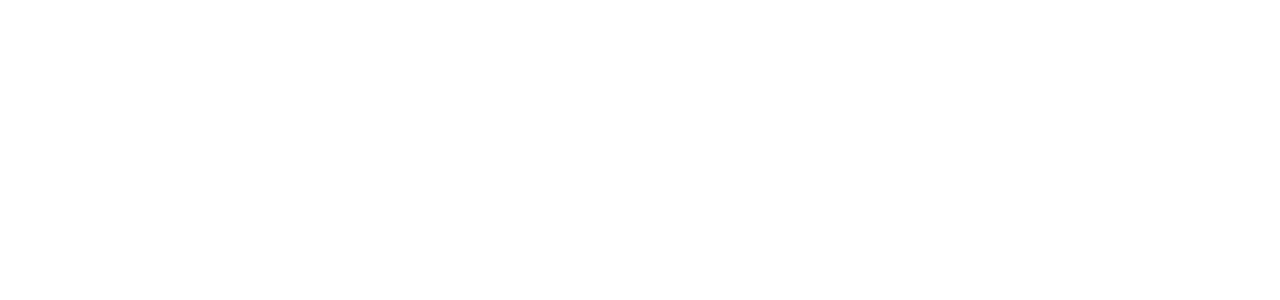
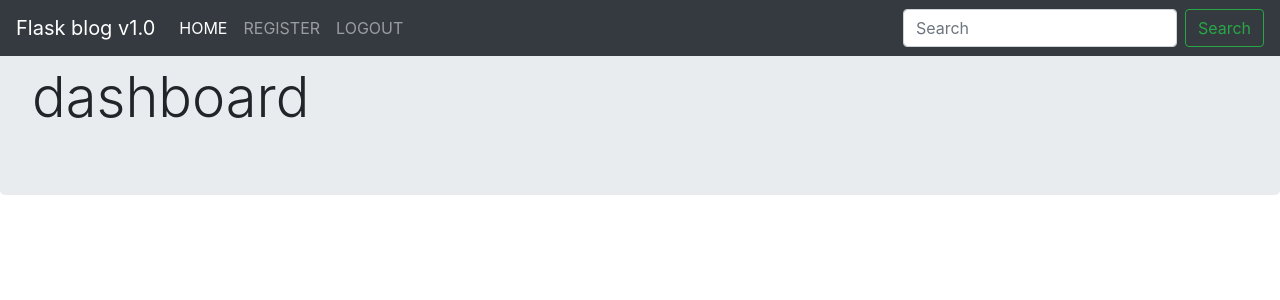
Before and after one commit to NeoWzk/flaskblog, a Flask app: page /auth/dashboard in a window 1280 px wide. Before the commit the part shown is empty. Shown: the top 300 px of the page. Run offline with Flask 2, Linux system fonts and the light colour scheme; a user stored in the database is signed in; some libraries are stand-ins or nearby versions.

Commit message:
update index, dashboard template

```diff
--- a/app/templates/auth/dashboard.html
+++ b/app/templates/auth/dashboard.html
@@ -0,0 +1,6 @@
+{% extends 'base.html' %}
+{% block main %}
+    <div class="jumbotron">
+        <span class="display-4">dashboard</span>
+    </div>
+{% endblock %}
--- a/app/templates/base.html
+++ b/app/templates/base.html
@@ -23,9 +23,15 @@
                     <li class="nav-item">
                         <a class="nav-link" href="{{ url_for('main.user_register') }}">REGISTER</a>
                     </li>
-                    <li class="nav-item">
-                        <a class="nav-link" href="{{ url_for('auth.sign_in') }}">LOGIN</a>
-                    </li>
+                    {% if current_user.is_authenticated %}
+                        <li class="nav-item">
+                            <a class="nav-link" href="{{ url_for('auth.logout') }}">LOGOUT</a>
+                        </li>
+                    {% else %}
+                        <li class="nav-item">
+                            <a class="nav-link" href="{{ url_for('auth.sign_in') }}">LOGIN</a>
+                        </li>
+                    {% endif %}
                 </ul>
                 <form class="form-inline mt-2 mt-md-0">
                     <input class="form-control mr-sm-2" type="text" placeholder="Search" aria-label="Search">
```
